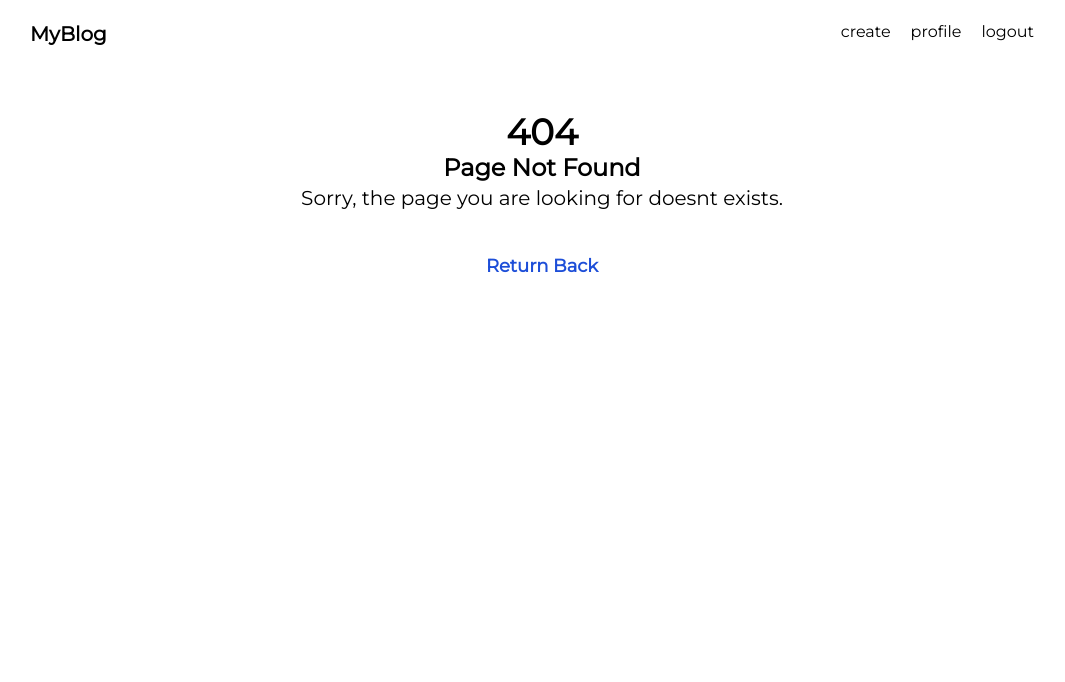
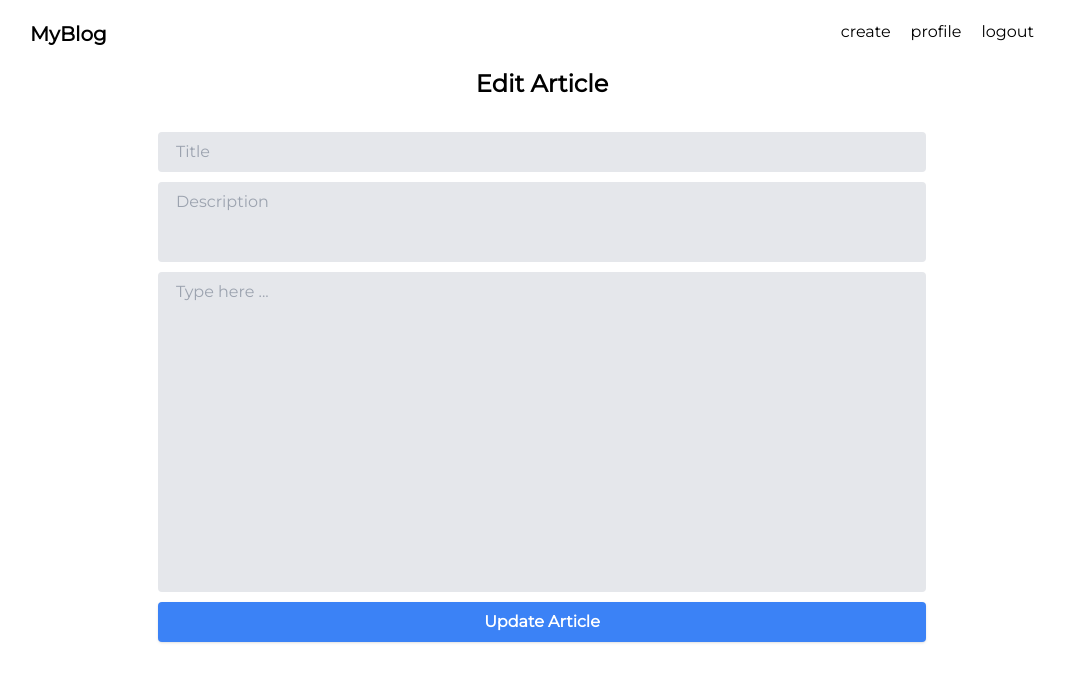
Before and after one commit to Prajwal-Pawar/MyBlog, a React (Vite) app in the folder client/: page /article/edit/1 in a window 1280 px wide. Before the commit this address had no page. Shown: the top 682 px of the page, without its empty margins (98-1163 px from the left). Built offline with nearby package versions, Linux system fonts and the light colour scheme; no server answers; sample sign-in values are in the browser's storage.

Commit message:
add EditArticle page

```diff
--- a/client/src/components/App.jsx
+++ b/client/src/components/App.jsx
@@ -11,6 +11,7 @@ import Profile from "../pages/Profile";
 import UserArticles from "../pages/UserArticles";
 import PageNotFound from "./PageNotFound";
 import ChangePassword from "../pages/ChangePassword";
+import EditArticle from "../pages/EditArticle";
 
 function App() {
   return (
@@ -56,6 +57,16 @@ function App() {
 
         <Route
           exact
+          path="/article/edit/:id"
+          element={
+            <PrivateRoute>
+              <EditArticle />
+            </PrivateRoute>
+          }
+        />
+
+        <Route
+          exact
           path="/user/profile/"
           element={
             <PrivateRoute>
--- /dev/null
+++ b/client/src/pages/EditArticle.jsx
@@ -0,0 +1,120 @@
+import { useState, useEffect } from "react";
+import { useParams, useNavigate } from "react-router-dom";
+import axios from "axios";
+import { toast } from "react-hot-toast";
+
+const EditArticle = () => {
+  // hooks
+  const [title, setTitle] = useState("");
+  const [description, setDescription] = useState("");
+  const [content, setContent] = useState("");
+
+  // getting article id from URL parameters
+  const { id } = useParams();
+
+  const navigate = useNavigate();
+
+  // get token from localstorage
+  const token = localStorage.getItem("token");
+
+  // get article by id
+  const getArticleById = async (articleId) => {
+    try {
+      const response = await axios.get(
+        `http://localhost:8000/article/id/${articleId}`,
+        {
+          headers: {
+            // sending authorization header to send JWT as bearer token to authorize request
+            Authorization: `Bearer ${token}`,
+          },
+        }
+      );
+
+      setTitle(response.data.article.title);
+      setDescription(response.data.article.description);
+      setContent(response.data.article.content);
+
+      console.log(response.data);
+    } catch (err) {
+      console.log(err);
+    }
+  };
+
+  useEffect(() => {
+    getArticleById(id);
+  }, []);
+
+  // edit article
+  const editArticle = async (articleId) => {
+    try {
+      // getting response from server for edit article API
+      const response = await axios.put(
+        `http://localhost:8000/article/edit/${articleId}`,
+        {
+          title,
+          description,
+          content,
+        },
+        {
+          headers: {
+            // sending authorization header to send JWT as bearer token to authorize edit article request
+            Authorization: `Bearer ${token}`,
+          },
+        }
+      );
+
+      // redirect to /user/articles
+      navigate("/user/articles/");
+
+      // showing message to user
+      toast.success(response.data.message);
+    } catch (err) {
+      console.log(err.response.data);
+      // showing message to user
+      toast.error(err.response.data.message);
+    }
+  };
+
+  return (
+    <div className="w-full flex flex-col items-center justify-center">
+      <h1 className="text-2xl font-bold mt-5 mb-8">Edit Article</h1>
+
+      <div className="flex flex-col w-3/5">
+        <input
+          type="text"
+          placeholder="Title"
+          value={title}
+          onChange={(e) => setTitle(e.target.value)}
+          className="bg-gray-200 appearance-none border-2 border-gray-200 rounded w-full py-2 px-4 text-gray-700 leading-tight focus:outline-none focus:bg-white focus:border-sky-500 mb-2.5"
+          required
+        />
+        <textarea
+          placeholder="Description"
+          cols="30"
+          rows="3"
+          value={description}
+          onChange={(e) => setDescription(e.target.value)}
+          className="bg-gray-200 appearance-none border-2 border-gray-200 rounded w-full py-2 px-4 text-gray-700 leading-tight focus:outline-none focus:bg-white focus:border-sky-500 mb-2.5"
+          required
+        />
+        <textarea
+          placeholder="Type here ..."
+          cols="30"
+          rows="15"
+          value={content}
+          onChange={(e) => setContent(e.target.value)}
+          className="bg-gray-200 appearance-none border-2 border-gray-200 rounded w-full py-2 px-4 text-gray-700 leading-tight focus:outline-none focus:bg-white focus:border-sky-500 mb-2.5"
+          required
+        />
+        <button
+          onClick={() => editArticle(id)}
+          className="shadow bg-blue-500 hover:bg-blue-600 focus:shadow-outline focus:outline-none text-white font-bold py-2 px-4 rounded mb-10"
+        >
+          Update Article
+        </button>
+      </div>
+    </div>
+  );
+};
+
+export default EditArticle;
```
